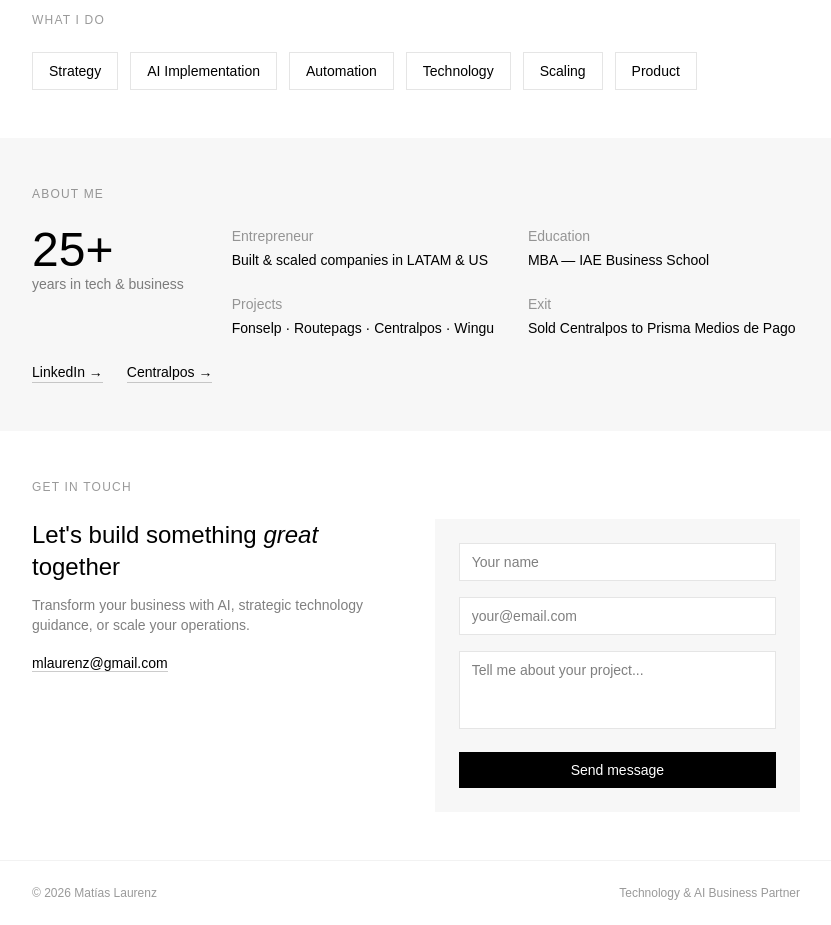
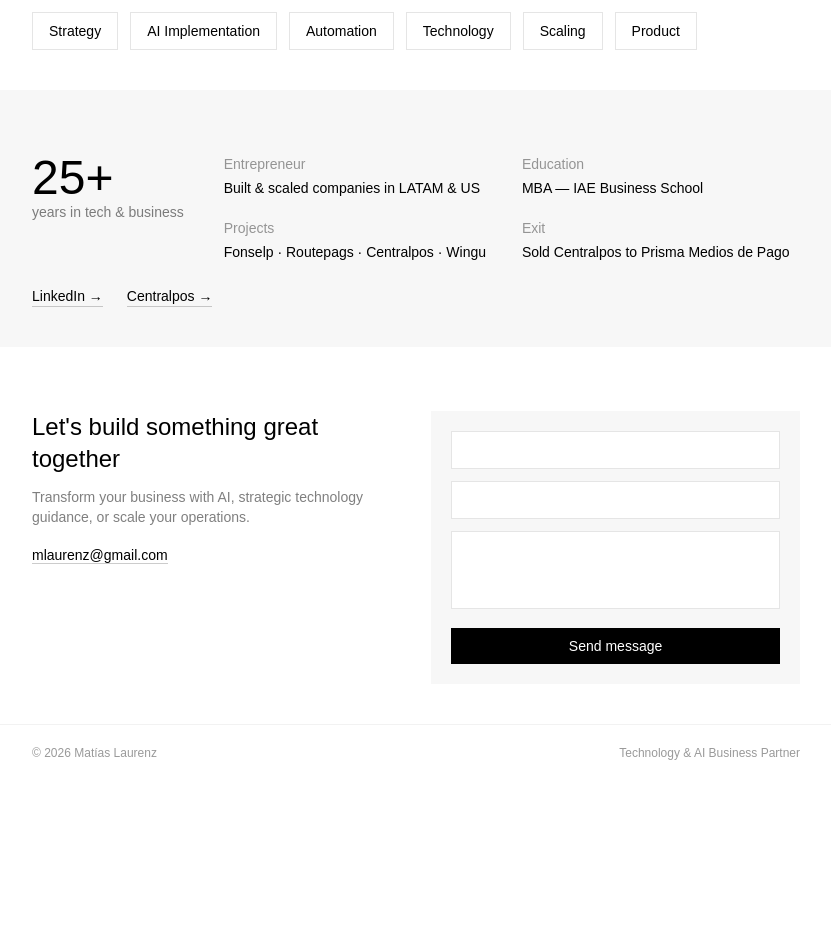
Before and after one commit to mlaurenz/portfolio, a Next.js app: page / in a window 1280 px wide. Shown: the part 520-1445 px from the top of the page, without its empty margins (224-1055 px from the left). After the commit the page ends 1301 px from the top, so only its background shows below. Built offline with nearby package versions, Linux system fonts and the light colour scheme.

Commit message:
Add bilingual support (EN/ES) with browser language detection

```diff
--- a/src/app/page.tsx
+++ b/src/app/page.tsx
@@ -1,22 +1,109 @@
 "use client";
 
-import { useState } from "react";
+import { useState, useEffect } from "react";
+
+type Locale = "en" | "es";
+
+const translations = {
+  nav: {
+    what: { en: "What", es: "Qué" },
+    about: { en: "About", es: "Sobre mí" },
+    contact: { en: "Contact", es: "Contacto" },
+  },
+  hero: {
+    role: { en: "Technology & AI Business Partner", es: "Socio de Tecnología e IA" },
+    title: { en: "Building the future with", es: "Construyendo el futuro con" },
+    technology: { en: "technology", es: "tecnología" },
+    ai: { en: "AI", es: "IA" },
+    subtitle: { en: "I help companies leverage technology and AI to build, improve and scale their businesses.", es: "Ayudo a las empresas a utilizar tecnología e IA para construir, mejorar y hacer escalar sus negocios." },
+    cta: { en: "Let's talk", es: "Hablemos" },
+  },
+  what: {
+    title: { en: "What I do", es: "Qué hago" },
+    items: {
+      strategy: { en: "Strategy", es: "Estrategia" },
+      ai: { en: "AI Implementation", es: "Implementación de IA" },
+      automation: { en: "Automation", es: "Automatización" },
+      tech: { en: "Technology", es: "Tecnología" },
+      scaling: { en: "Scaling", es: "Escalamiento" },
+      product: { en: "Product", es: "Producto" },
+    },
+  },
+  about: {
+    title: { en: "About me", es: "Sobre mí" },
+    years: { en: "years in tech & business", es: "años en tecnología y negocios" },
+    entrepreneur: { en: "Entrepreneur", es: "Emprendedor" },
+    entrepreneurDesc: { en: "Built & scaled companies in LATAM & US", es: "Construí y hice crecer empresas en LATAM y EE.UU." },
+    education: { en: "Education", es: "Educación" },
+    educationDesc: { en: "MBA — IAE Business School", es: "MBA — IAE Business School" },
+    projects: { en: "Projects", es: "Proyectos" },
+    projectsDesc: { en: "Fonselp · Routepags · Centralpos · Wingu", es: "Fonselp · Routepags · Centralpos · Wingu" },
+    exit: { en: "Exit", es: "Exit" },
+    exitDesc: { en: "Sold Centralpos to Prisma Medios de Pago", es: "Vendí Centralpos a Prisma Medios de Pago" },
+  },
+  contact: {
+    title: { en: "Get in touch", es: "Contactame" },
+    subtitle: { en: "Let's build something great together", es: "Construyamos algo grande juntos" },
+    desc: { en: "Transform your business with AI, strategic technology guidance, or scale your operations.", es: "Transformá tu negocio con IA, guía estratégica de tecnología, o escalá tus operaciones." },
+    name: { en: "Your name", es: "Tu nombre" },
+    email: { en: "your@email.com", es: "tu@email.com" },
+    message: { en: "Tell me about your project...", es: "Contame sobre tu proyecto..." },
+    send: { en: "Send message", es: "Enviar mensaje" },
+    thanks: { en: "Thanks for reaching out!", es: "¡Gracias por contactarte!" },
+    emailOpened: { en: "Your email client should have opened.", es: "Tu cliente de correo debería haberse abierto." },
+  },
+  footer: {
+    copyright: { en: "© 2026 Matías Laurenz", es: "© 2026 Matías Laurenz" },
+    role: { en: "Technology & AI Business Partner", es: "Socio de Tecnología e IA" },
+  },
+};
+
+function getInitialLocale(): Locale {
+  if (typeof window === "undefined") return "en";
+
+  const stored = localStorage.getItem("locale") as Locale;
+  if (stored && (stored === "en" || stored === "es")) return stored;
+
+  const browserLang = navigator.language.toLowerCase();
+  if (browserLang.startsWith("es")) return "es";
+
+  return "en";
+}
 
 export default function Home() {
-  const [formData, setFormData] = useState({
-    name: "",
-    email: "",
-    message: ""
-  });
+  const [locale, setLocale] = useState<Locale>("en");
+  const [mounted, setMounted] = useState(false);
+  const [formData, setFormData] = useState({ name: "", email: "", message: "" });
   const [submitted, setSubmitted] = useState(false);
+
+  useEffect(() => {
+    setLocale(getInitialLocale());
+    setMounted(true);
+  }, []);
+
+  const t = (section: keyof typeof translations, key?: string) => {
+    const val = translations[section];
+    if (key && typeof val === "object" && key in val) {
+      return (val as any)[key as keyof typeof translations.hero][locale];
+    }
+    return val;
+  };
 
   const handleSubmit = (e: React.FormEvent) => {
     e.preventDefault();
-    const subject = encodeURIComponent(`Nuevo contacto desde portfolio: ${formData.name}`);
-    const body = encodeURIComponent(`Nombre: ${formData.name}\nEmail: ${formData.email}\n\nMensaje:\n${formData.message}`);
+    const subject = encodeURIComponent(
+      locale === "es"
+        ? `Nuevo contacto desde portfolio: ${formData.name}`
+        : `New contact from portfolio: ${formData.name}`
+    );
+    const body = encodeURIComponent(
+      `Name: ${formData.name}\nEmail: ${formData.email}\n\nMessage:\n${formData.message}`
+    );
     window.location.href = `mailto:mlaurenz@gmail.com?subject=${subject}&body=${body}`;
     setSubmitted(true);
   };
+
+  if (!mounted) return null;
 
   return (
     <div className="min-h-screen bg-white text-black font-sans">
@@ -24,32 +111,41 @@ export default function Home() {
       <nav className="fixed top-0 left-0 right-0 bg-white/95 backdrop-blur-md z-50 border-b border-black/5">
         <div className="max-w-3xl mx-auto px-6 py-4 flex justify-between items-center">
           <span className="text-lg font-semibold tracking-tight">Matías Laurenz</span>
-          <div className="flex gap-6 text-sm">
-            <a href="#what" className="text-black/60 hover:text-black transition-colors">What</a>
-            <a href="#about" className="text-black/60 hover:text-black transition-colors">About</a>
-            <a href="#contact" className="text-black/60 hover:text-black transition-colors">Contact</a>
+          <div className="flex items-center gap-4">
+            <div className="flex gap-4 text-sm">
+              <a href="#what" className="text-black/60 hover:text-black transition-colors">{t("nav", "what")[locale]}</a>
+              <a href="#about" className="text-black/60 hover:text-black transition-colors">{t("nav", "about")[locale]}</a>
+              <a href="#contact" className="text-black/60 hover:text-black transition-colors">{t("nav", "contact")[locale]}</a>
+            </div>
+            <button
+              onClick={() => {
+                const newLocale = locale === "en" ? "es" : "en";
+                setLocale(newLocale);
+                localStorage.setItem("locale", newLocale);
+              }}
+              className="px-2 py-1 text-xs bg-black/5 hover:bg-black/10 transition-colors"
+            >
+              {locale.toUpperCase()}
+            </button>
           </div>
         </div>
       </nav>
 
       {/* Hero */}
-      <section className="pt-32 pb-16 px-6">
+      <section className="pt-32 pb-12 px-6">
         <div className="max-w-3xl mx-auto">
           <p className="text-xs font-medium tracking-widest uppercase text-black/40 mb-4">
-            Technology & AI Business Partner
+            {translations.hero.role[locale]}
           </p>
           <h1 className="text-4xl md:text-5xl font-light leading-tight tracking-tight">
-            Building the future with <span className="text-black">technology</span> & <span className="text-black">AI</span>
+            {translations.hero.title[locale]} <span className="text-black">{translations.hero.technology[locale]}</span> & <span className="text-black">{translations.hero.ai[locale]}</span>
           </h1>
           <p className="mt-4 text-lg text-black/50 max-w-xl">
-            I help companies leverage technology and AI to build, improve and scale their businesses.
+            {translations.hero.subtitle[locale]}
           </p>
           <div className="mt-6">
-            <a
-              href="#contact"
-              className="inline-flex items-center gap-2 px-6 py-3 bg-black text-white text-sm font-medium hover:bg-black/80 transition-all"
-            >
-              Let&apos;s talk
+            <a href="#contact" className="inline-flex items-center gap-2 px-6 py-3 bg-black text-white text-sm font-medium hover:bg-black/80 transition-all">
+              {translations.hero.cta[locale]}
               <svg className="w-4 h-4" fill="none" stroke="currentColor" viewBox="0 0 24 24">
                 <path strokeLinecap="round" strokeLinejoin="round" strokeWidth={2} d="M17 8l4 4m0 0l-4 4m4-4H3" />
               </svg>
@@ -59,42 +155,42 @@ export default function Home() {
       </section>
 
       {/* What I do */}
-      <section id="what" className="py-12 px-6">
+      <section id="what" className="py-10 px-6">
         <div className="max-w-3xl mx-auto">
-          <p className="text-xs font-medium tracking-widest uppercase text-black/40 mb-6">What I do</p>
+          <p className="text-xs font-medium tracking-widest uppercase text-black/40 mb-6">{t("what", "title")[locale]}</p>
           <div className="flex flex-wrap gap-3">
-            {["Strategy", "AI Implementation", "Automation", "Technology", "Scaling", "Product"].map((item, i) => (
-              <span key={i} className="px-4 py-2 border border-black/10 text-sm">{item}</span>
+            {Object.entries(translations.what.items).map(([key, vals], i) => (
+              <span key={i} className="px-4 py-2 border border-black/10 text-sm">{vals[locale]}</span>
             ))}
           </div>
         </div>
       </section>
 
       {/* About */}
-      <section id="about" className="py-12 px-6 bg-black/3">
+      <section id="about" className="py-10 px-6 bg-black/3">
         <div className="max-w-3xl mx-auto">
-          <p className="text-xs font-medium tracking-widest uppercase text-black/40 mb-6">About me</p>
-          <div className="flex flex-wrap gap-12 items-start">
+          <p className="text-xs font-medium tracking-widest uppercase text-black/40 mb-6">{t("about", "title")[locale]}</p>
+          <div className="flex flex-wrap gap-10 items-start">
             <div>
               <p className="text-5xl font-light">25+</p>
-              <p className="text-black/50 text-sm">years in tech & business</p>
+              <p className="text-black/50 text-sm">{translations.about.years[locale]}</p>
             </div>
-            <div className="flex-1 grid sm:grid-cols-2 gap-6 text-sm">
+            <div className="flex-1 grid sm:grid-cols-2 gap-5 text-sm">
               <div>
-                <p className="text-black/40 mb-1">Entrepreneur</p>
-                <p>Built & scaled companies in LATAM & US</p>
+                <p className="text-black/40 mb-1">{translations.about.entrepreneur[locale]}</p>
+                <p>{translations.about.entrepreneurDesc[locale]}</p>
               </div>
               <div>
-                <p className="text-black/40 mb-1">Education</p>
-                <p>MBA — IAE Business School</p>
+                <p className="text-black/40 mb-1">{translations.about.education[locale]}</p>
+                <p>{translations.about.educationDesc[locale]}</p>
               </div>
               <div>
-                <p className="text-black/40 mb-1">Projects</p>
-                <p>Fonselp · Routepags · Centralpos · Wingu</p>
+                <p className="text-black/40 mb-1">{translations.about.projects[locale]}</p>
+                <p>{translations.about.projectsDesc[locale]}</p>
               </div>
               <div>
-                <p className="text-black/40 mb-1">Exit</p>
-                <p>Sold Centralpos to Prisma Medios de Pago</p>
+                <p className="text-black/40 mb-1">{translations.about.exit[locale]}</p>
+                <p>{translations.about.exitDesc[locale]}</p>
               </div>
             </div>
           </div>
@@ -106,61 +202,27 @@ export default function Home() {
       </section>
 
       {/* Contact */}
-      <section id="contact" className="py-12 px-6">
+      <section id="contact" className="py-10 px-6">
         <div className="max-w-3xl mx-auto">
-          <p className="text-xs font-medium tracking-widest uppercase text-black/40 mb-6">Get in touch</p>
-
-          <div className="flex flex-col md:flex-row gap-10">
+          <p className="text-xs font-medium tracking-widest uppercase text-black/40 mb-6">{t("contact", "title")[locale]}</p>
+          <div className="flex flex-col md:flex-row gap-8">
             <div className="md:w-1/2">
-              <h2 className="text-2xl font-light mb-3">
-                Let&apos;s build something <span className="italic">great</span> together
-              </h2>
-              <p className="text-black/50 text-sm mb-4">
-                Transform your business with AI, strategic technology guidance, or scale your operations.
-              </p>
-              <a href="mailto:mlaurenz@gmail.com" className="text-sm border-b border-black/20 hover:border-black transition-colors">
-                mlaurenz@gmail.com
-              </a>
+              <h2 className="text-2xl font-light mb-3">{translations.contact.subtitle[locale]}</h2>
+              <p className="text-black/50 text-sm mb-4">{translations.contact.desc[locale]}</p>
+              <a href="mailto:mlaurenz@gmail.com" className="text-sm border-b border-black/20 hover:border-black transition-colors">mlaurenz@gmail.com</a>
             </div>
-
-            <div className="md:w-1/2 bg-black/3 p-6">
+            <div className="md:w-1/2 bg-black/3 p-5">
               {submitted ? (
                 <div className="text-center py-4">
-                  <p className="font-medium">Thanks for reaching out!</p>
-                  <p className="text-black/50 text-sm">Your email client should have opened.</p>
+                  <p className="font-medium">{translations.contact.thanks[locale]}</p>
+                  <p className="text-black/50 text-sm">{translations.contact.emailOpened[locale]}</p>
                 </div>
               ) : (
-                <form onSubmit={handleSubmit} className="space-y-4">
-                  <input
-                    type="text"
-                    required
-                    value={formData.name}
-                    onChange={(e) => setFormData({...formData, name: e.target.value})}
-                    className="w-full px-3 py-2 bg-white border border-black/10 focus:border-black focus:outline-none text-sm"
-                    placeholder="Your name"
-                  />
-                  <input
-                    type="email"
-                    required
-                    value={formData.email}
-                    onChange={(e) => setFormData({...formData, email: e.target.value})}
-                    className="w-full px-3 py-2 bg-white border border-black/10 focus:border-black focus:outline-none text-sm"
-                    placeholder="your@email.com"
-                  />
-                  <textarea
-                    required
-                    rows={3}
-                    value={formData.message}
-                    onChange={(e) => setFormData({...formData, message: e.target.value})}
-                    className="w-full px-3 py-2 bg-white border border-black/10 focus:border-black focus:outline-none text-sm resize-none"
-                    placeholder="Tell me about your project..."
-                  />
-                  <button
-                    type="submit"
-                    className="w-full py-2 bg-black text-white text-sm font-medium hover:bg-black/80 transition-colors"
-                  >
-                    Send message
-                  </button>
+                <form onSubmit={handleSubmit} className="space-y-3">
+                  <input type="text" required value={formData.name} onChange={(e) => setFormData({...formData, name: e.target.value})} className="w-full px-3 py-2 bg-white border border-black/10 focus:border-black focus:outline-none text-sm" placeholder={t("contact", "name")[locale]} />
+                  <input type="email" required value={formData.email} onChange={(e) => setFormData({...formData, email: e.target.value})} className="w-full px-3 py-2 bg-white border border-black/10 focus:border-black focus:outline-none text-sm" placeholder={t("contact", "email")[locale]} />
+                  <textarea required rows={3} value={formData.message} onChange={(e) => setFormData({...formData, message: e.target.value})} className="w-full px-3 py-2 bg-white border border-black/10 focus:border-black focus:outline-none text-sm resize-none" placeholder={t("contact", "message")[locale]} />
+                  <button type="submit" className="w-full py-2 bg-black text-white text-sm font-medium hover:bg-black/80 transition-colors">{translations.contact.send[locale]}</button>
                 </form>
               )}
             </div>
@@ -169,10 +231,10 @@ export default function Home() {
       </section>
 
       {/* Footer */}
-      <footer className="py-6 px-6 border-t border-black/5">
+      <footer className="py-5 px-6 border-t border-black/5">
         <div className="max-w-3xl mx-auto flex justify-between text-xs text-black/40">
-          <p>© 2026 Matías Laurenz</p>
-          <p>Technology & AI Business Partner</p>
+          <p>{translations.footer.copyright[locale]}</p>
+          <p>{translations.footer.role[locale]}</p>
         </div>
       </footer>
     </div>
```
